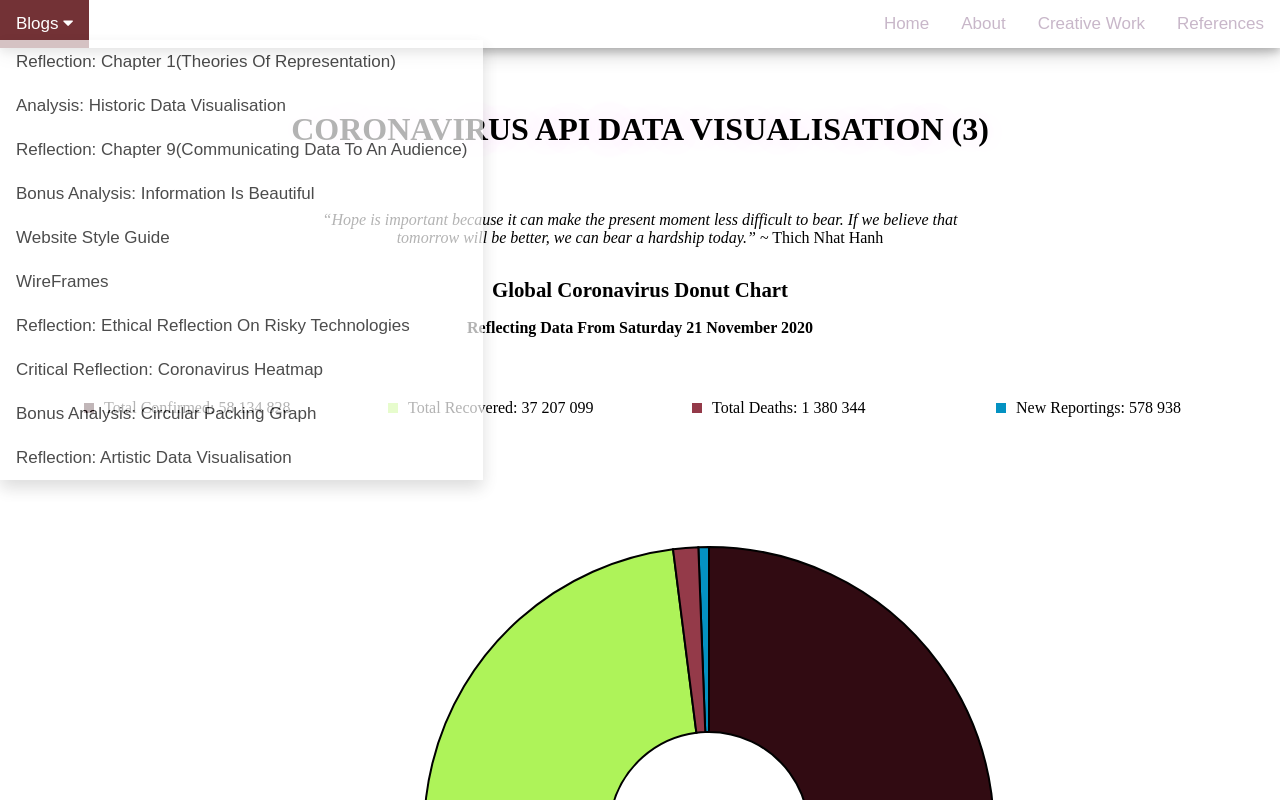
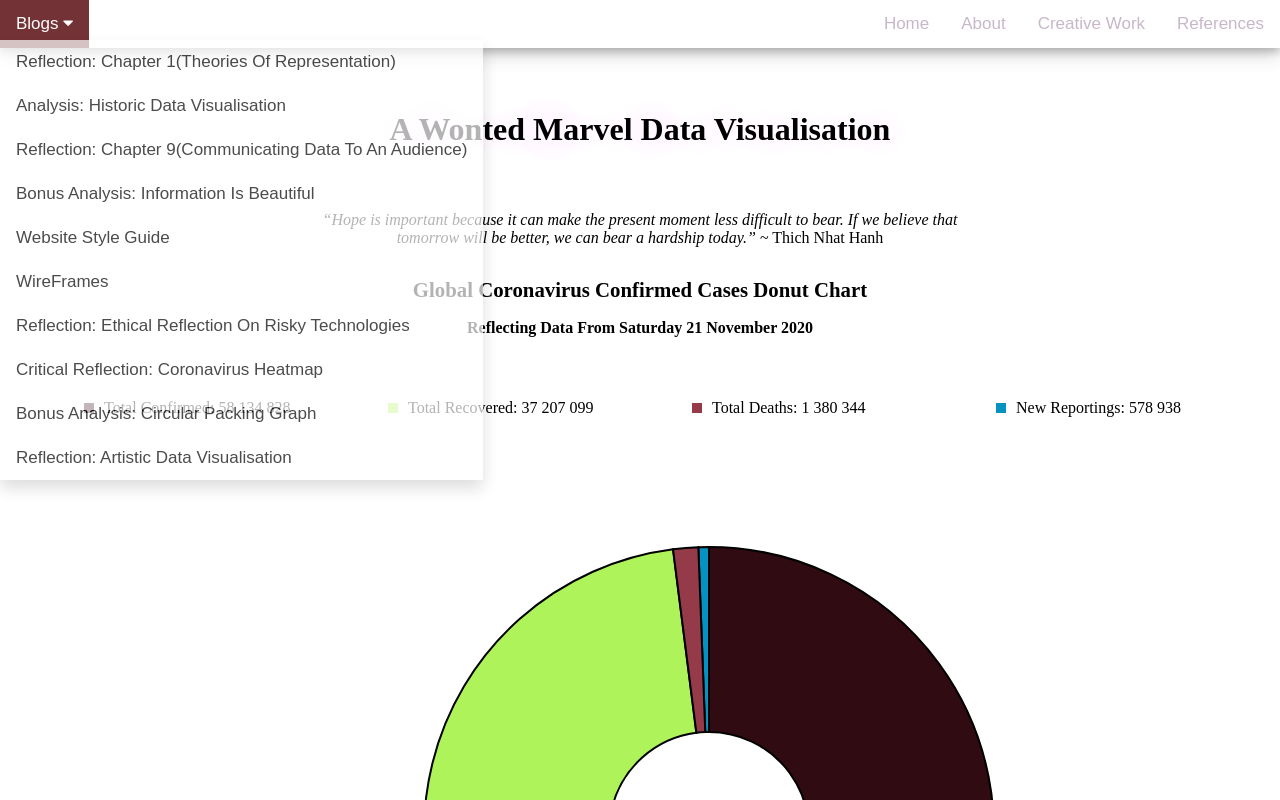
Before and after one commit to KeituBalala/VICODA, a plain HTML site: page CreativeWork/donut.html in a window 1280 px wide. Shown: the top 800 px of the page. Drawn offline with nearby package versions, Linux system fonts and the light colour scheme; no server answers; a web font is replaced by a local one.

Commit message:
Update donut.html

```diff
--- a/CreativeWork/donut.html
+++ b/CreativeWork/donut.html
@@ -43,7 +43,7 @@
   </header>
 
   <main>
-    <h1 class="glow">CORONAVIRUS API DATA VISUALISATION (3)</h1>
+    <h1 class="glow">A Wonted Marvel Data Visualisation</h1>
 
     <!-- Creative Work Introduction Section -->
     <section style="max-width:700px; margin:auto;">
@@ -52,7 +52,7 @@
     </section>
 
     <!-- Graph Heading And Extra Detail -->
-   <h2>Global Coronavirus Donut Chart</h2>
+   <h2>Global Coronavirus Confirmed Cases Donut Chart</h2>
    <h3>Reflecting Data From Saturday 21 November 2020</h3>
 
    <!-- Graph Keys -->
```
